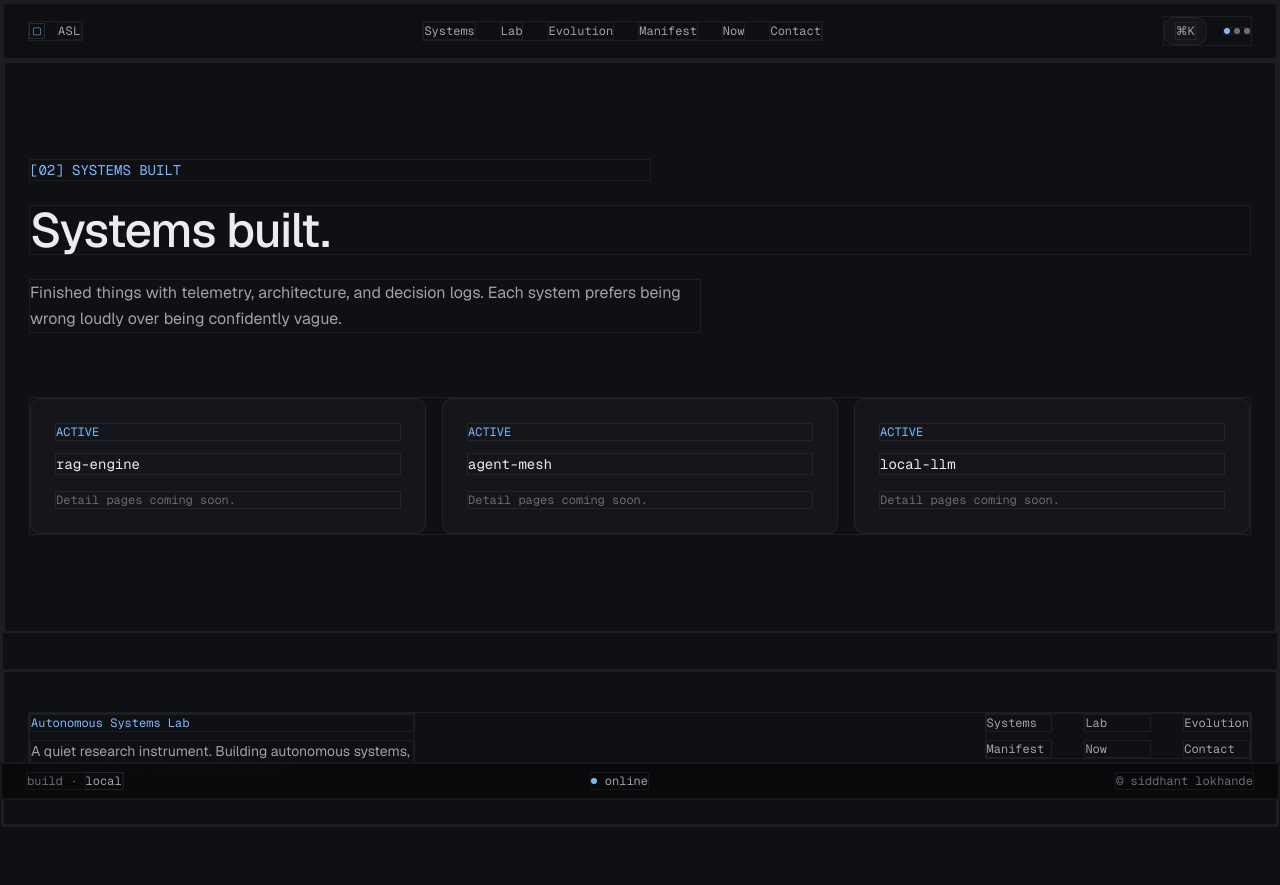
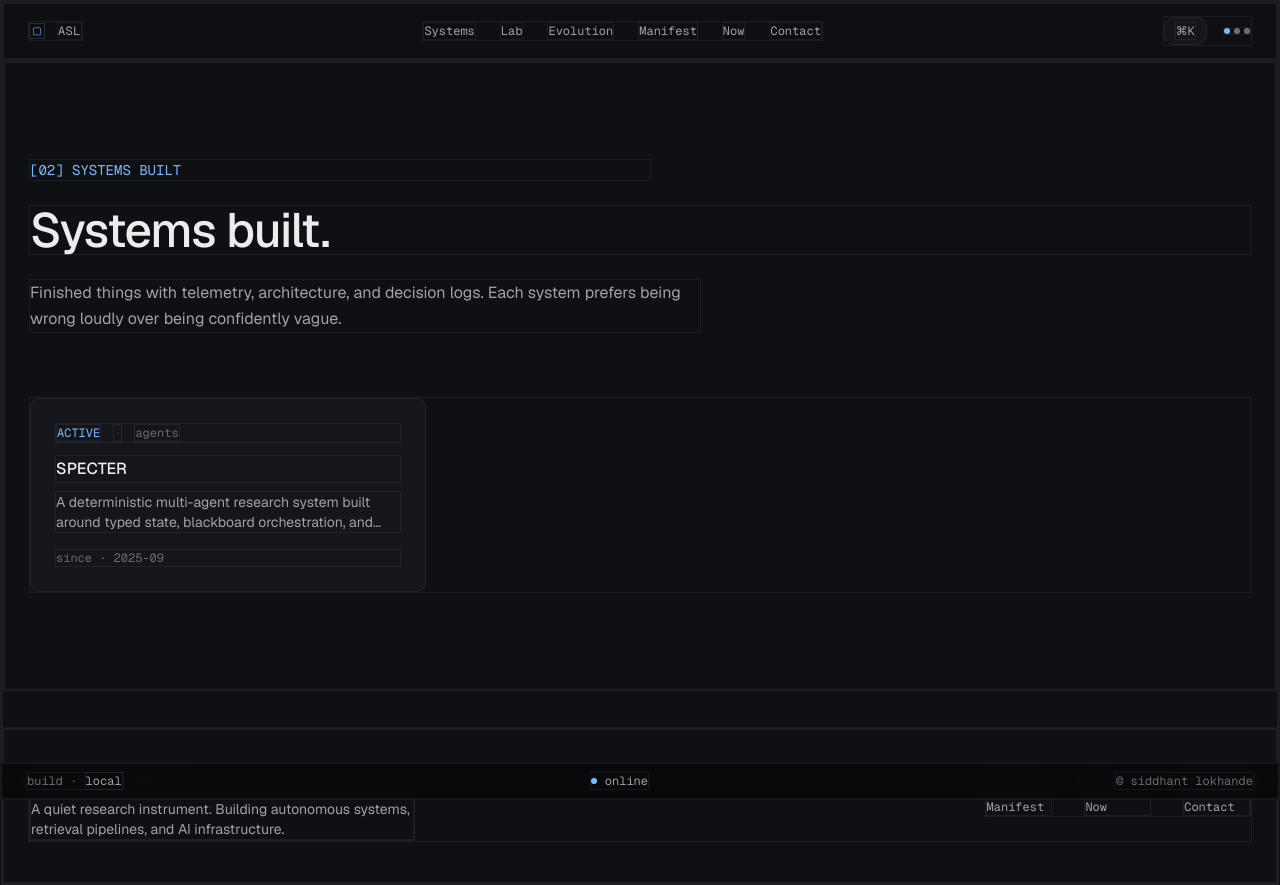
Before and after one commit to Siddhant9633/my-website, a Next.js app: page /systems in a window 1280 px wide. Before the commit the page ends 827 px from the top, so only its background shows below. Built offline with nearby package versions, Linux system fonts and the light colour scheme.

Commit message:
feat: wire systems index to mdx content

```diff
--- a/app/(site)/systems/page.tsx
+++ b/app/(site)/systems/page.tsx
@@ -1,11 +1,23 @@
 import type { Metadata } from "next"
+import Link from "next/link"
+import { getAllSystems } from "@/lib/mdx"
+import type { SystemStatus } from "@/types/content"
 
 export const metadata: Metadata = {
   title: "Systems — Autonomous Systems Lab",
   description: "Systems built and shipped.",
 }
 
-export default function SystemsPage(): React.ReactElement {
+const statusColor: Record<SystemStatus, string> = {
+  ACTIVE: "text-signal",
+  EXPERIMENTAL: "text-warm",
+  ARCHIVED: "text-text-tertiary",
+  HYPOTHESIS: "text-text-secondary",
+}
+
+export default async function SystemsPage(): Promise<React.ReactElement> {
+  const systems = await getAllSystems()
+
   return (
     <div className="bg-surface-1 text-text-primary">
       <div className="mx-auto max-w-[var(--content-max)] px-6 py-24">
@@ -21,17 +33,32 @@ export default function SystemsPage(): React.ReactElement {
         </p>
 
         <div className="mt-16 grid gap-4 sm:grid-cols-2 lg:grid-cols-3">
-          {["rag-engine", "agent-mesh", "local-llm"].map((slug) => (
-            <div
-              key={slug}
-              className="rounded-[var(--radius-md)] border border-border-subtle bg-surface-2 p-6 transition-colors hover:bg-surface-3"
+          {systems.map((system) => (
+            <Link
+              key={system.slug}
+              href={`/systems/${system.slug}`}
+              className="group rounded-[var(--radius-md)] border border-border-subtle bg-surface-2 p-6 transition-colors hover:bg-surface-3"
             >
-              <p className="font-mono text-xs text-signal">ACTIVE</p>
-              <p className="mt-3 font-mono text-sm text-text-primary">{slug}</p>
+              <div className="flex items-center gap-3">
+                <p className={`font-mono text-xs ${statusColor[system.status]}`}>
+                  {system.status}
+                </p>
+                <span className="font-mono text-xs text-border-strong" aria-hidden="true">
+                  ·
+                </span>
+                <p className="font-mono text-xs text-text-tertiary">{system.domain}</p>
+              </div>
+
+              <p className="mt-3 font-medium text-text-primary">{system.title}</p>
+
+              <p className="mt-2 line-clamp-2 text-sm text-text-secondary">
+                {system.summary}
+              </p>
+
               <p className="mt-4 font-mono text-xs text-text-tertiary">
-                Detail pages coming soon.
+                since · {system.since}
               </p>
-            </div>
+            </Link>
           ))}
         </div>
       </div>
```
